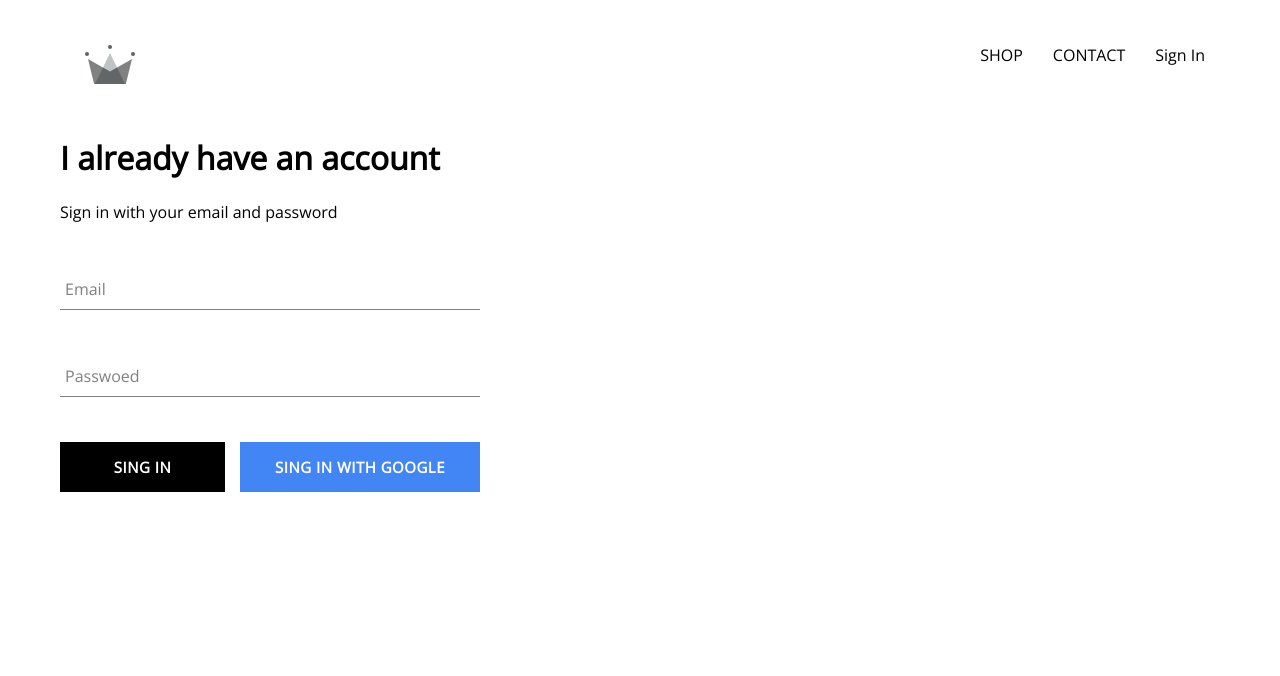
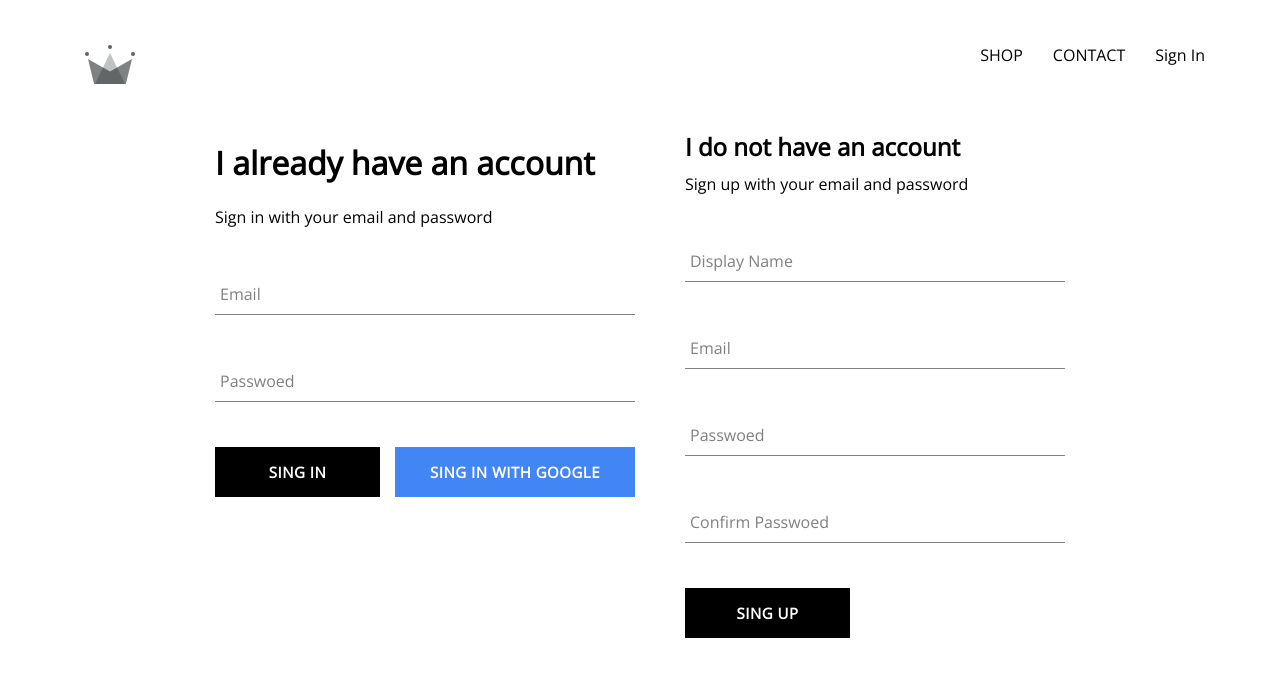
Before and after one commit to samanthasang/crwn-clothing, a React (Create React App) app: page /signin in a window 1280 px wide. Shown: the top 676 px of the page. Built offline with nearby package versions, Linux system fonts and the light colour scheme; no server answers.

Commit message:
implemented firebase utils, include ability to sign up with email' git push origin master :

```diff
--- a/src/App.js
+++ b/src/App.js
@@ -5,7 +5,7 @@
 import Shoppage from './pages/shop/shop';
 import Header from './components/header/header';
 import SignInAndSignUpPage from './pages/sign-in-and-sign-up/signIn-signUp';
-import { auth } from './firebase/firebase.utils';
+import { auth, createUserProfileDocument } from './firebase/firebase.utils';
 
 
 class App extends Component {
@@ -18,11 +18,25 @@
   }
 
   unsubscribeFromAuth = null
+
+
   componentDidMount() {
-    this.unsubscribeFromAuth = auth.onAuthStateChanged(user => {
-      this.setState ({ currentUser: user});
+    this.unsubscribeFromAuth = auth.onAuthStateChanged(async userAuth => {
+      if(userAuth){
+        const userRef = await createUserProfileDocument(userAuth);
 
-      console.log(user);
+        userRef.onSnapshot(snapShot => {
+          this.setState ({
+            currentUser: {
+              id: snapShot.id,
+              ...snapShot.data()
+            }
+          });
+          console.log(this.state);
+        });
+      }
+
+      this.setState({ currentUser: userAuth});
     })
  }
  componentWillUnmount()
--- /dev/null
+++ b/src/components/sign-up/sign-up.jsx
@@ -0,0 +1,78 @@
+import React, { Component } from 'react'
+
+import FormInput from '../form-input/form-input';
+import CustomButton from '../custom-button/custom-button';
+
+import { auth, createUserProfileDocument } from "../../firebase/firebase.utils";
+
+import "./sign-up.scss";
+
+class SignUp extends Component {
+    constructor() {
+        super();
+
+        this.state = {
+            displayName: '',
+            email: '',
+            password: '',
+            confirmPassword: ''
+        }
+    }
+
+    handleSubmit = async e => {
+        e.preventDefault();
+
+        const { displayName, email, password, confirmPassword} = this.state;
+
+        if(password !== confirmPassword){
+            alert("password dont match");
+            return
+        }
+        try {
+          const { user } = await auth.createUserWithEmailAndPassword(
+            email,
+            password
+          );
+
+          await createUserProfileDocument(user, {displayName});
+
+            this.setState({
+                displayName: '',
+                email: '',
+                password: '',
+                confirmPassword: ''
+            })
+        }catch(error) {
+            console.log(error)
+        }
+    }
+
+    handleChange = e => {
+        const { value, name } = e.target;
+
+        this.setState({ [name]: value})
+    }
+
+
+    render() {
+        const { displayName, email, password, confirmPassword} = this.state;
+        return(
+            <div className="sign-up">
+                <h2 className='title'>I do not have an account</h2>
+                <span>Sign up with your email and password</span>
+
+
+                <form className='sign-up-form' onSubmit={this.handleSubmit}>
+                    <FormInput name="displayName" type='text' label="Display Name" onChange={this.handleChange} value={displayName} required />
+                    <FormInput name="email" type='email' label="Email" handleChange={this.handleChange} value={email} required />
+                    <FormInput name="password" type='password' label="Passwoed" handleChange={this.handleChange} value={password} required />
+                    <FormInput name="confirmPassword" type='password' label="Confirm Passwoed" handleChange={this.handleChange} value={confirmPassword} required />
+
+                        <CustomButton type='submit' > Sing up</CustomButton>
+                </form>
+            </div>
+        )
+    }
+}
+
+export default SignUp;
--- /dev/null
+++ b/src/components/sign-up/sign-up.scss
@@ -0,0 +1,9 @@
+.sign-up {
+    display: flex;
+    flex-direction: column;
+    width: 380px;
+
+    .title {
+      margin: 10px 0;
+    }
+  }
--- a/src/firebase/firebase.utils.js
+++ b/src/firebase/firebase.utils.js
@@ -14,6 +14,31 @@
 
   firebase.initializeApp(config);
 
+export const createUserProfileDocument = async (userAuth, additionalData) => {
+  if(!userAuth) return;
+
+  const userRef = firestore.doc(`users/${userAuth.uid}`);
+
+  const snapShot = await userRef.get();
+
+  if(!snapShot.exists) {
+    const {displayName, email} = userAuth;
+    const createdAt = new Date();
+    try {
+      await userRef.set({
+        displayName,
+        email,
+        createdAt,
+        ...additionalData
+      })
+    }catch (error) {
+      console.log('error creating user', error.message)
+    }
+  }
+
+  return userRef;
+}
+
 export const auth = firebase.auth();
 
 export const firestore = firebase.firestore();
--- a/src/pages/sign-in-and-sign-up/signIn-signUp.jsx
+++ b/src/pages/sign-in-and-sign-up/signIn-signUp.jsx
@@ -1,6 +1,7 @@
 import React from "react";
 
 import SignIn from "../sign-in/sign-in";
+import SignUp from "../../components/sign-up/sign-up";
 
 
 import "./singIn-signUp.scss";
@@ -8,6 +9,7 @@
 const SignInAndSignUpPage = () => (
     <div className="sign-in-and-sign-up">
         <SignIn />
+        <SignUp />
     </div>
 );
 
--- a/src/pages/sign-in-and-sign-up/singIn-signUp.scss
+++ b/src/pages/sign-in-and-sign-up/singIn-signUp.scss
@@ -0,0 +1,6 @@
+.sign-in-and-sign-up {
+    width: 850px;
+    display: flex;
+    justify-content: space-between;
+    margin: 30px auto;
+  }
--- a/src/pages/sign-in/sign-in.scss
+++ b/src/pages/sign-in/sign-in.scss
@@ -1,5 +1,5 @@
 .sign-in {
-    width: 420px;
+    width: 420px ;
     display: flex;
     flex-direction: column;
     .title {
```
Lines whose indentation alone changed are shown as unchanged.
